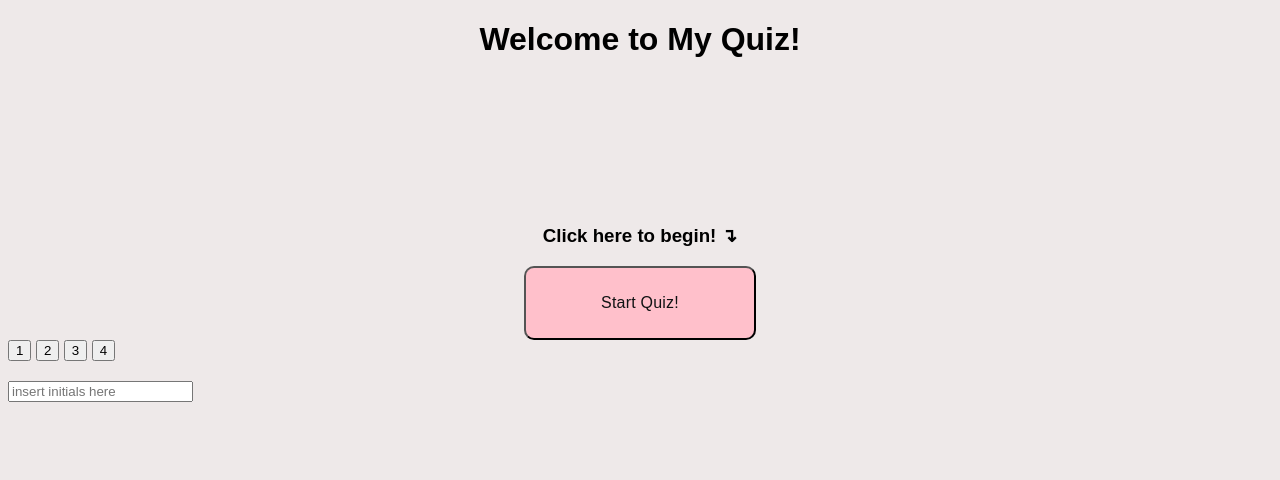
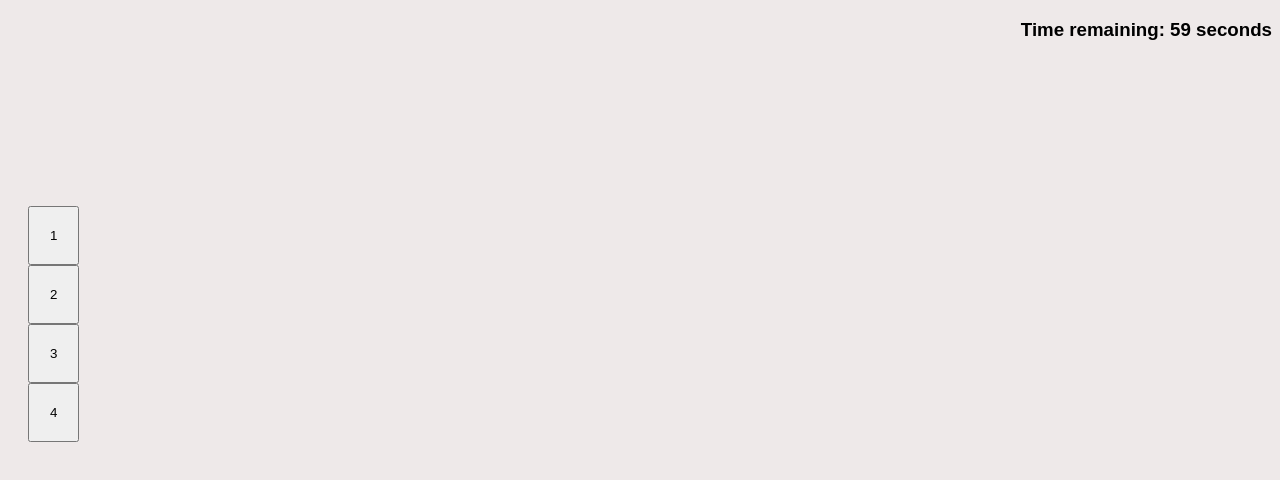
Before and after one commit to kaylommy/kaylommy-module-4-challenge, a plain HTML site: page index.html in a window 1280 px wide. Both pictures are taken after a click on the button "Start Quiz!". Drawn offline with Linux system fonts and the light colour scheme.

Commit message:
set it so that when start button is clicked page goes to question options

```diff
--- a/assets/css/style.css
+++ b/assets/css/style.css
@@ -2,6 +2,7 @@ body {
     background-color: rgb(238, 233, 233);
     font-family: sans-serif;
 }
+
 
 h1 {
     text-align: center;
@@ -21,7 +22,28 @@ h1 {
     text-align: center;
   }
 
-  .container {
+  #start-btn:hover {
+    background-color: pink;
+    opacity: 0.5;
+    transition: 0.5s;
+    border-color: black;
+  }
+
+.container {
     text-align: center;
     padding-top: 10%;
   }
+
+#countdown {
+  text-align: right;
+}
+
+.options {
+  padding: 20px;
+  align-items: center;
+  display: none;
+}
+
+#initials {
+  display: none;
+}
--- a/assets/js/script.js
+++ b/assets/js/script.js
@@ -11,27 +11,67 @@
 // WHEN the game is over
 // THEN I can save my initials and score
 
+//created variable for start button
 var startBtn = document.getElementById('#start-btn');
-//var quizQuestions = document.getElementById('#quiz-questions');
-var results = document.getElementById('#quiz-results');
-var timer = document.getElementById('#countdown');
-var highscores = document.getElementById('#highscores');
-var userInitials = document.getElementById('#initials');
-
+var startPage = document.querySelector('#start-page');
+var optionsEl = document.querySelectorAll('.options');
 //start quiz function
 function startQuiz (){
+    startPage.style.display = 'none';
+    optionsEl.forEach(function(options) {
+        options.style.display = 'block';
+    });
     console.log('starting quiz!')
+    startTimer();
+    displayQuestions();
 }
 
 //event listener for the start button to run start quiz function
-startBtn.addEventListener("click", startQuiz);
+startBtn = addEventListener('click', startQuiz);
+var timer = document.getElementById('countdown');
+//when start button is clicked the timer begins
+function startTimer(){
+    var timeLeft = 60;
+    var timeInterval = setInterval(function(){
+    if (timeLeft > 1) {
+        timer.textContent = 'Time remaining: ' + timeLeft + ' seconds'
+        timeLeft--;
+    }else if (timeLeft === 1){
+        timer.textContent = 'Time remaining: ' + timeLeft + ' second'
+        timeLeft--;
+    }else if (timeLeft === 0){
+        timer.textContent = 'Time is up!'
+        clearInterval(timeInterval)
+    }
+}, 1000);
+}
 
-//quiz questions, options and answers
-var quizQuestions = [
+//array for quiz questions, options and the correct answer.
+var questions = [
 {
     question: 'What is a boolean?',
     options: ['a data type with two possible values: true or false.','a sequence of characters that represents text','an entity that has state and behavior','a variable in JavaScript that is without any value'],
     answer: 'a data type with two possible values: true or false.',
+},
+{
+    question: 'What is the HTML tag for linking a javaScript file?',
+    options: ['<link>','<script>','<meta>','<div>'],
+    answer: '<script>',
+},
+{
+    question: '',
+    options: ['','','',''],
+    answer: '',
+},
+{
+    question: '',
+    options: ['','','',''],
+    answer: '',
+},
+{
+    question: '',
+    options: ['','','',''],
+    answer: '',
 },
 {
     question: '',
@@ -59,3 +99,18 @@ var quizQuestions = [
     answer: '',
 },
 ];
+console.log(questions.length);
+
+
+var quizQuestions = document.getElementById('#quiz-questions');
+var results = document.getElementById('#quiz-results');
+var highscores = document.getElementById('#highscores');
+var userInitials = document.getElementById('#initials');
+
+//function to display questions
+function displayQuestions() {
+    for (var i = 0; i < questions.length; i++){
+        questions = Math.floor(Math.random())
+    }
+
+}
--- a/index.html
+++ b/index.html
@@ -7,11 +7,19 @@
     <title>Document</title>
 </head>
 <body>
+    <div id="start-page">
+    <header>
     <h1>Welcome to My Quiz!</h1>
+    </header>
     <div class="container">
         <h3>Click here to begin! ↴</h3>
     <button id="start-btn">Start Quiz!</button>
     </div>
+</div>
+<div>
+<h3 id="countdown"></h3>
+</div>
+<div class = 'container'>
     <div id="quiz-questions"></div>
     <div class="options">
         <button class="options">1</button>
@@ -19,8 +27,8 @@
         <button class="options">3</button>
         <button class="options">4</button>
     </div>
+</div>
     <div id="quiz-results"></div>
-    <h2 id="countdown"></h2>
     <div id="highscores"></div>
     <input type="text" name="initials" id="initials" placeholder="insert initials here" />
     <script src='./assets/js/script.js'></script>
```
